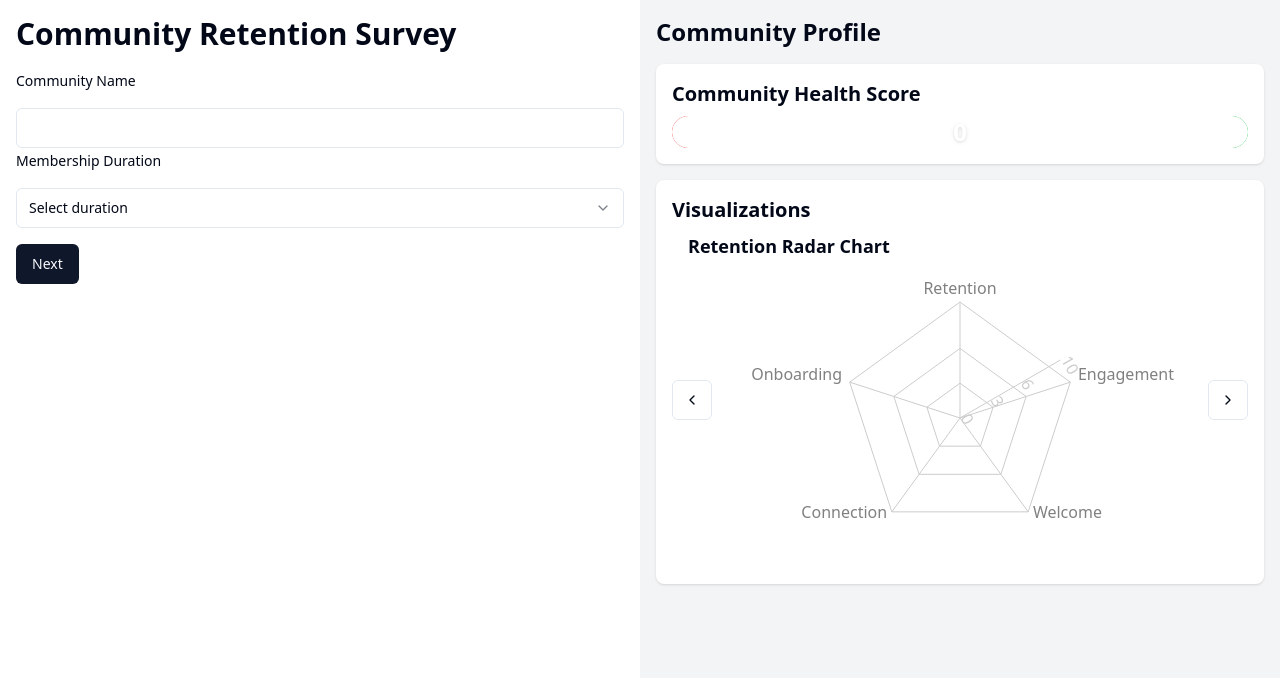
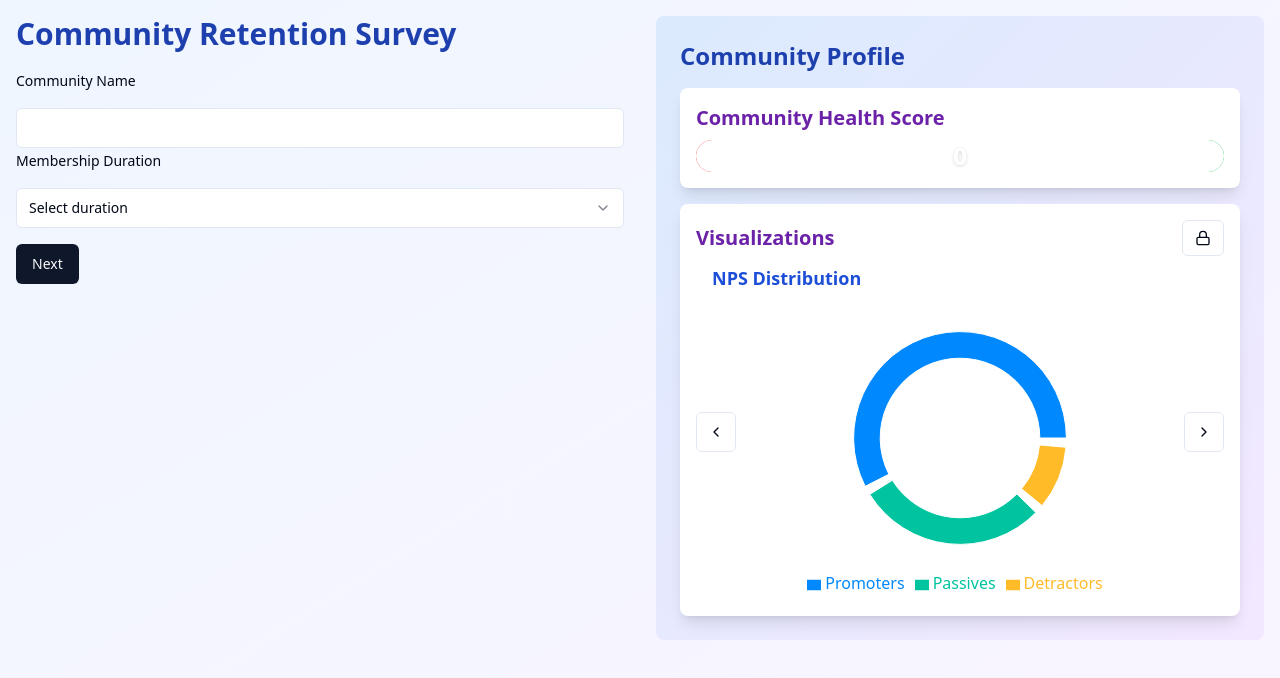
Before and after one commit to GPT-Engineer-App/community-journey-map, a React (Vite) app: page / in a window 1280 px wide. Shown: the top 678 px of the page. Built offline with nearby package versions, Linux system fonts and the light colour scheme.

Commit message:
GPT Engineer Update [skip gpt_engineer]

```diff
--- a/src/components/CommunityProfile.jsx
+++ b/src/components/CommunityProfile.jsx
@@ -1,14 +1,20 @@
-import { useEffect, useState } from "react";
+import { useEffect, useState, useCallback } from "react";
 import { LineChart, Line, XAxis, YAxis, CartesianGrid, Tooltip, Legend, RadarChart, PolarGrid, PolarAngleAxis, PolarRadiusAxis, Radar, BarChart, Bar, PieChart, Pie, Cell, ResponsiveContainer } from 'recharts';
 import useEmblaCarousel from 'embla-carousel-react';
-import { ChevronLeft, ChevronRight } from 'lucide-react';
+import { ChevronLeft, ChevronRight, Lock, Unlock } from 'lucide-react';
 import { Button } from "@/components/ui/button";
+import { motion } from "framer-motion";
 
 const CommunityProfile = ({ data }) => {
   const [healthScore, setHealthScore] = useState(0);
   const [retentionScore, setRetentionScore] = useState(0);
   const [engagementIndex, setEngagementIndex] = useState(0);
-  const [emblaRef, emblaApi] = useEmblaCarousel({ loop: false });
+  const [emblaRef, emblaApi] = useEmblaCarousel({ loop: true });
+  const [autoplay, setAutoplay] = useState(true);
+
+  const toggleAutoplay = useCallback(() => {
+    setAutoplay((prev) => !prev);
+  }, []);
 
   useEffect(() => {
     const calculateHealthScore = () => {
@@ -63,8 +69,14 @@ const CommunityProfile = ({ data }) => {
     setEngagementIndex(calculateEngagementIndex());
   }, [data]);
 
-  const scrollPrev = () => emblaApi && emblaApi.scrollPrev();
-  const scrollNext = () => emblaApi && emblaApi.scrollNext();
+  useEffect(() => {
+    if (!emblaApi || !autoplay) return;
+    const interval = setInterval(() => emblaApi.scrollNext(), 3000);
+    return () => clearInterval(interval);
+  }, [emblaApi, autoplay]);
+
+  const scrollPrev = useCallback(() => emblaApi && emblaApi.scrollPrev(), [emblaApi]);
+  const scrollNext = useCallback(() => emblaApi && emblaApi.scrollNext(), [emblaApi]);
 
   const chartData = [
     { name: 'Satisfaction', value: parseInt(data.overallSatisfaction) || 0 },
@@ -160,28 +172,45 @@ const CommunityProfile = ({ data }) => {
   ];
 
   return (
-    <div className="space-y-4">
-      <h2 className="text-2xl font-bold">Community Profile</h2>
-      <div className="bg-white p-4 rounded-lg shadow">
-        <h3 className="text-xl font-semibold mb-2">Community Health Score</h3>
+    <div className="space-y-4 bg-gradient-to-br from-blue-100 to-purple-100 p-6 rounded-lg">
+      <h2 className="text-2xl font-bold text-blue-800">Community Profile</h2>
+      <motion.div
+        className="bg-white p-4 rounded-lg shadow-lg"
+        initial={{ opacity: 0, y: 20 }}
+        animate={{ opacity: 1, y: 0 }}
+        transition={{ duration: 0.5 }}
+      >
+        <h3 className="text-xl font-semibold mb-2 text-purple-800">Community Health Score</h3>
         <div className="relative w-full h-8 bg-gradient-to-r from-red-500 via-yellow-500 to-green-500 rounded-full overflow-hidden">
-          <div
-            className="absolute top-0 left-0 bottom-0 bg-white rounded-full transition-all duration-1000 ease-out"
-            style={{ width: `${100 - healthScore * 10}%`, right: 0 }}
-          ></div>
+          <motion.div
+            className="absolute top-0 left-0 bottom-0 bg-white rounded-full"
+            initial={{ width: "100%" }}
+            animate={{ width: `${100 - healthScore * 10}%` }}
+            transition={{ duration: 1, ease: "easeInOut" }}
+          />
           <div className="absolute inset-0 flex items-center justify-center">
             <span className="text-2xl font-bold text-white drop-shadow">{healthScore}</span>
           </div>
         </div>
-      </div>
-      <div className="bg-white p-4 rounded-lg shadow">
-        <h3 className="text-xl font-semibold mb-2">Visualizations</h3>
+      </motion.div>
+      <motion.div
+        className="bg-white p-4 rounded-lg shadow-lg"
+        initial={{ opacity: 0, y: 20 }}
+        animate={{ opacity: 1, y: 0 }}
+        transition={{ duration: 0.5, delay: 0.2 }}
+      >
+        <div className="flex justify-between items-center mb-2">
+          <h3 className="text-xl font-semibold text-purple-800">Visualizations</h3>
+          <Button variant="outline" size="sm" onClick={toggleAutoplay}>
+            {autoplay ? <Lock className="h-4 w-4" /> : <Unlock className="h-4 w-4" />}
+          </Button>
+        </div>
         <div className="relative">
           <div className="overflow-hidden" ref={emblaRef}>
             <div className="flex">
               {visualizations.map((viz, index) => (
                 <div key={index} className="flex-[0_0_100%] min-w-0 px-4">
-                  <h4 className="text-lg font-semibold mb-2">{viz.title}</h4>
+                  <h4 className="text-lg font-semibold mb-2 text-blue-700">{viz.title}</h4>
                   {viz.chart}
                 </div>
               ))}
@@ -194,7 +223,7 @@ const CommunityProfile = ({ data }) => {
             <ChevronRight className="h-4 w-4" />
           </Button>
         </div>
-      </div>
+      </motion.div>
     </div>
   );
 };
--- a/src/pages/Index.jsx
+++ b/src/pages/Index.jsx
@@ -12,12 +12,12 @@ const Index = () => {
   };
 
   return (
-    <div className="flex flex-col lg:flex-row min-h-screen">
+    <div className="flex flex-col lg:flex-row min-h-screen bg-gradient-to-br from-blue-50 to-purple-50">
       <div className="w-full lg:w-1/2 p-4 overflow-y-auto">
-        <h1 className="text-2xl md:text-3xl font-bold mb-4">Community Retention Survey</h1>
+        <h1 className="text-2xl md:text-3xl font-bold mb-4 text-blue-800">Community Retention Survey</h1>
         <SurveyForm onUpdate={handleSurveyUpdate} />
       </div>
-      <div className="w-full lg:w-1/2 p-4 bg-gray-100 overflow-y-auto">
+      <div className="w-full lg:w-1/2 p-4 overflow-y-auto">
         <CommunityProfile data={surveyData} />
       </div>
     </div>
```
